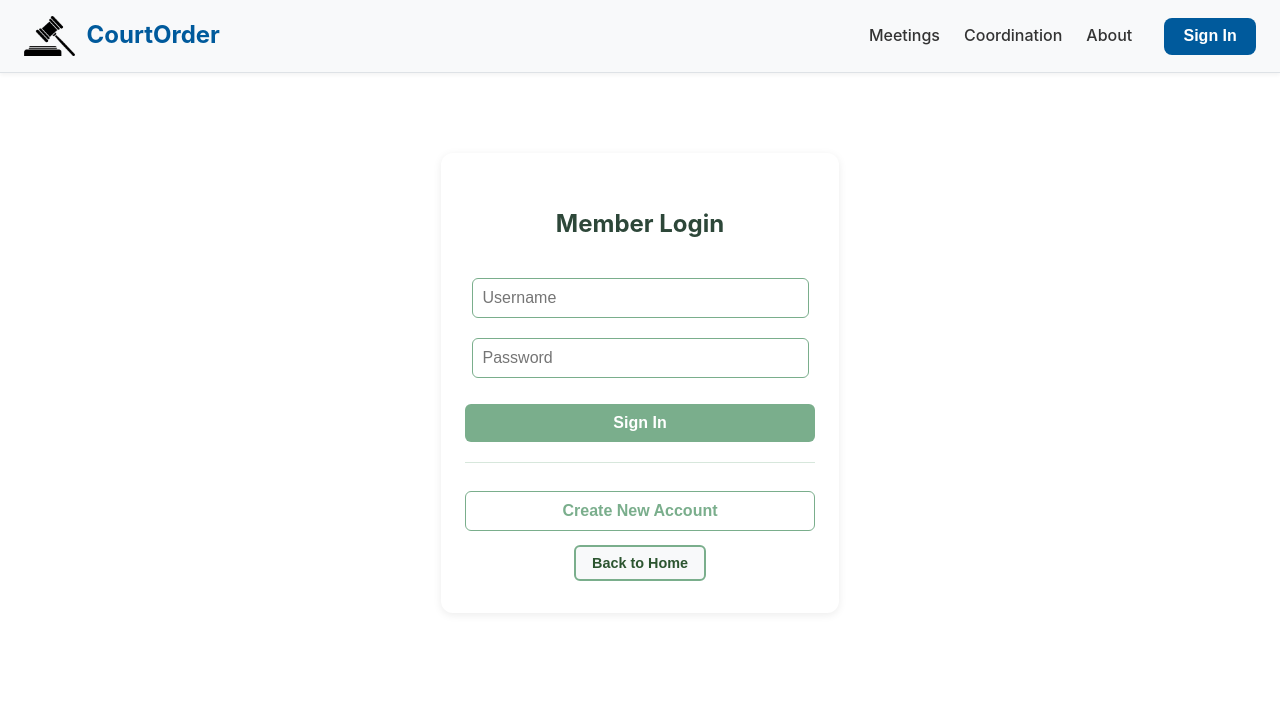
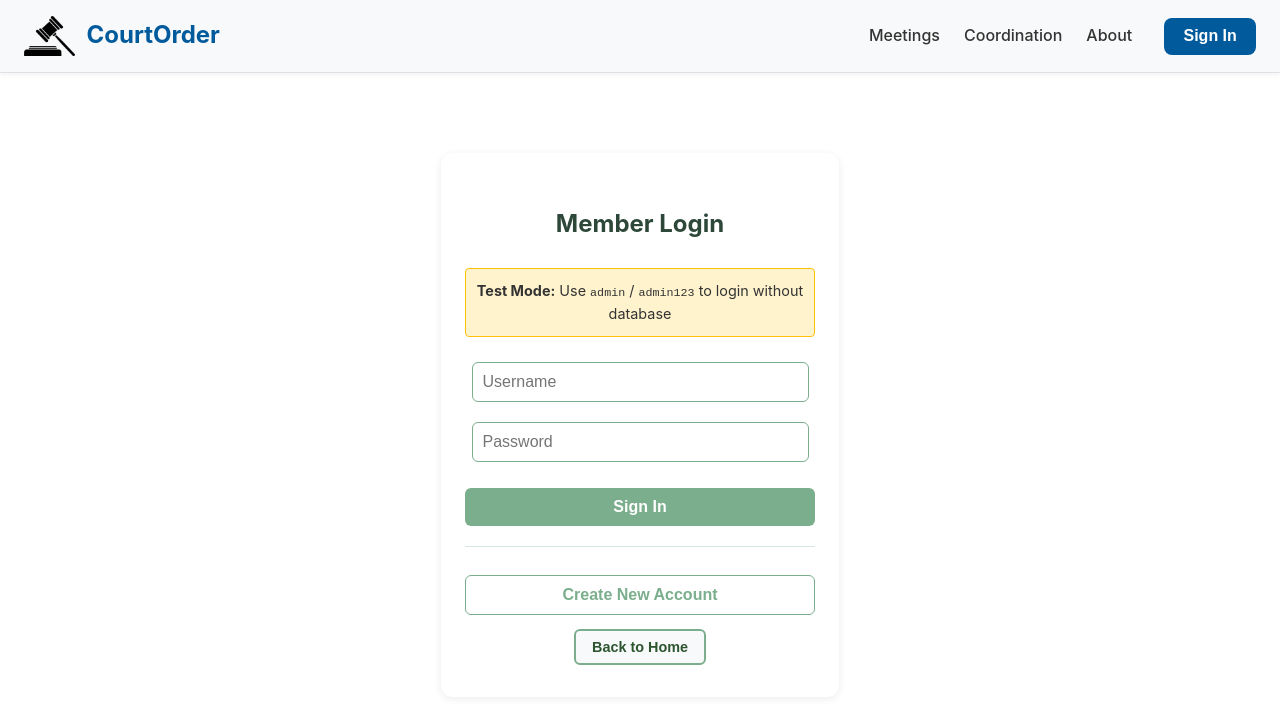
Before and after one commit to skbennett/RONR, a React (Vite) app in the folder react-app/: page /login in a window 1280 px wide. Shown: the top 704 px of the page. Built offline with nearby package versions, Linux system fonts and the light colour scheme.

Commit message:
added admin account in JS to bypass database

```diff
--- a/react-app/src/pages/Login.jsx
+++ b/react-app/src/pages/Login.jsx
@@ -15,6 +15,12 @@ function Login() {
 
   // --- EVENT HANDLERS ---
 
+  // Default admin credentials for testing (bypasses database)
+  const DEFAULT_ADMIN = {
+    username: 'admin',
+    password: 'admin123'
+  };
+
   // 1. THIS IS THE MISSING FUNCTION
   const handleLogin = async (e) => {
     e.preventDefault();
@@ -25,6 +31,13 @@ function Login() {
 
     setLoading(true);
     try {
+      // Check for default admin login first (for testing without database)
+      if (username === DEFAULT_ADMIN.username && password === DEFAULT_ADMIN.password) {
+        login(username); // Call the context login function to set auth state
+        navigate('/'); // Navigate to home page on success
+        return;
+      }
+
       // Assumes your backend has a '/login' endpoint
       const response = await fetch(`${API_URL}/login`, {
         method: 'POST',
@@ -59,6 +72,18 @@ function Login() {
     // 3. The component is now simplified
     <div className="login-container">
       <h2>Member Login</h2>
+
+      {/* Test credentials banner */}
+      <div style={{
+        backgroundColor: '#fff3cd',
+        border: '1px solid #ffc107',
+        borderRadius: '4px',
+        padding: '10px',
+        marginBottom: '15px',
+        fontSize: '0.9em'
+      }}>
+        <strong>Test Mode:</strong> Use <code>admin</code> / <code>admin123</code> to login without database
+      </div>
 
       <form onSubmit={handleLogin}>
         <input
```
Also changed, not shown: 1 other file (tests, documents, lock files or other folders).
